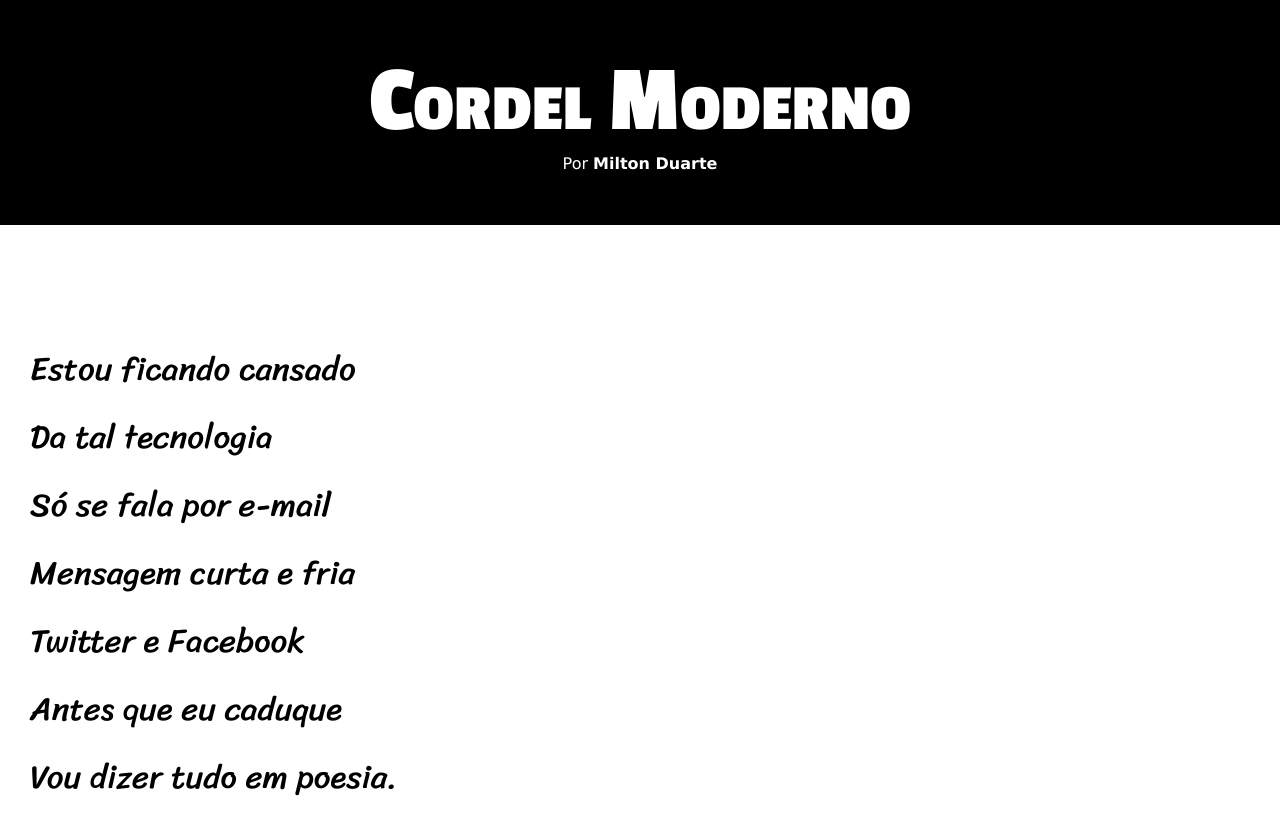
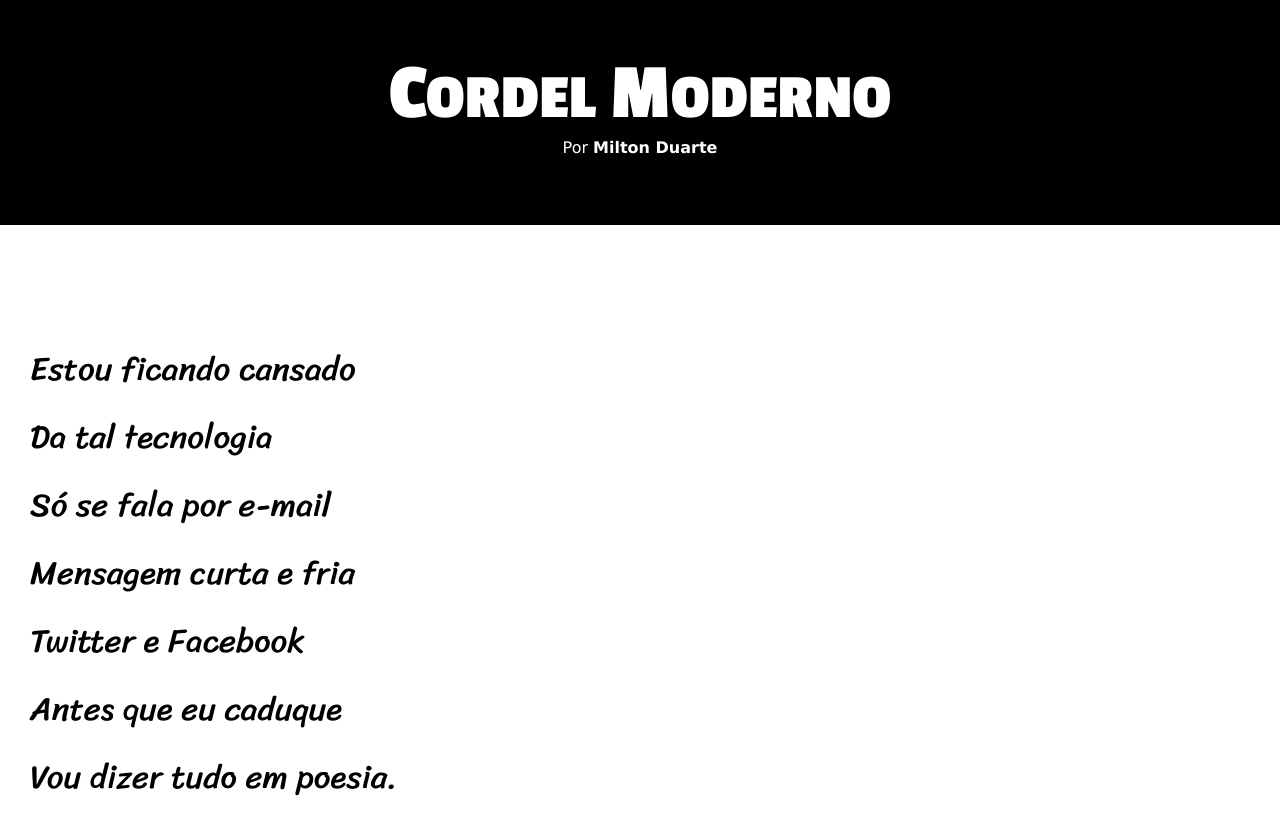
Before and after one commit to AugustoFeltran/html-css, a plain HTML site: page exercicios/desafio4/desafio4.html in a window 1280 px wide. Shown: the top 814 px of the page. Drawn offline with Linux system fonts and the light colour scheme.

Commit message:
desafio finalizdo

```diff
--- a/exercicios/desafio4/style.css
+++ b/exercicios/desafio4/style.css
@@ -3,6 +3,7 @@
 @import url('https://fonts.googleapis.com/css2?family=Roboto:ital,wght@0,100;0,300;0,400;0,500;0,700;0,900;1,100;1,300;1,400;1,500;1,700;1,900&family=Sriracha&display=swap');
 
 @import url('https://fonts.googleapis.com/css2?family=Passion+One:wght@400;700;900&display=swap');
+
 
 *{
     padding: 0px;
@@ -19,13 +20,14 @@ header{
 
 header h1{
     font-family: 'Passion One';
-    font-size: 95px;
+    font-size: 10vh;
     font-weight: bold;
     padding: 50px 40px 0px 40px;
 }
 
 span{
-    font-size: 67px;
+    display: inline;
+    font-size: 8vh;
 }
 
 header p{
@@ -44,6 +46,7 @@ article#fundoimg1{
     background-color: black;
     background-position: center center;
     background-attachment: fixed;
+    background-size: cover;
 }
 
 article#fundoimg2{
@@ -51,6 +54,7 @@ article#fundoimg2{
     background-color: black;
     background-position: left center;
     background-attachment: fixed;
+    background-size: cover;
 }
 
 div.img{
```
